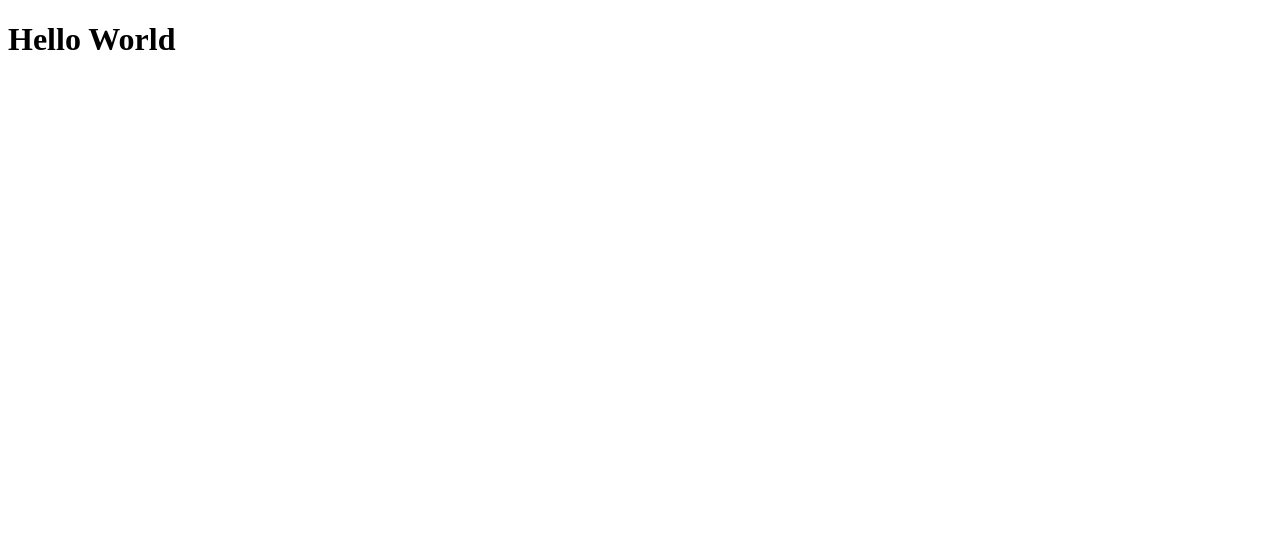
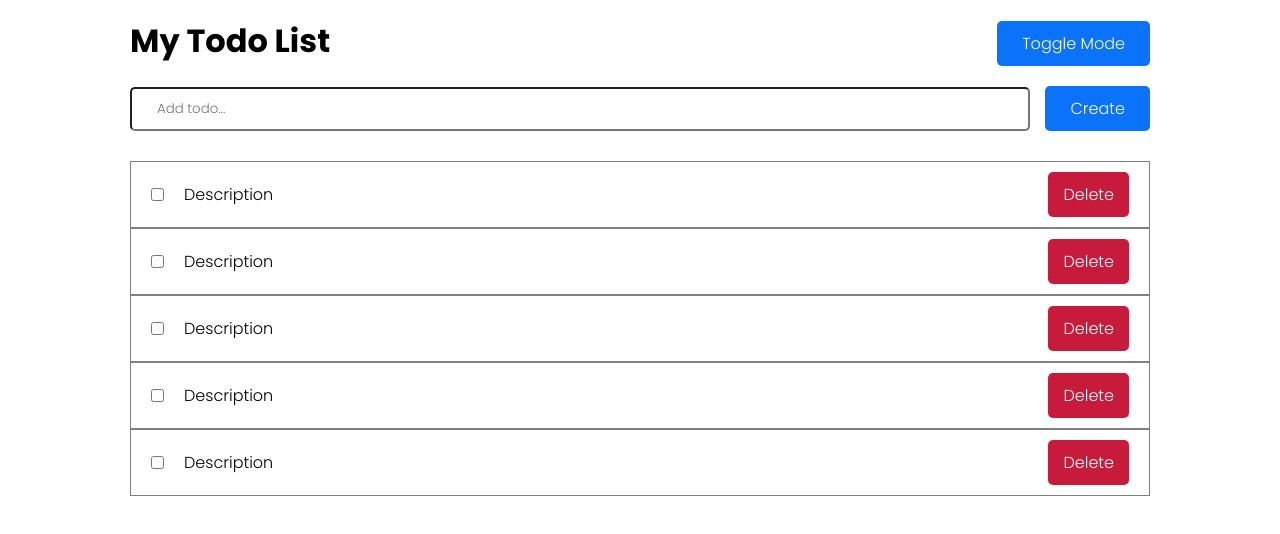
Before and after one commit to VitaliyRudakovskiy/react-to-do-list, a React (Create React App) app: page / in a window 1280 px wide. Shown: the top 534 px of the page. Built offline with nearby package versions, Linux system fonts and the light colour scheme.

Commit message:
feat: add design

```diff
--- a/public/index.html
+++ b/public/index.html
@@ -3,6 +3,11 @@
   <head>
     <meta charset="utf-8" />
     <meta name="viewport" content="width=device-width, initial-scale=1" />
+    <link rel="preconnect" href="https://fonts.googleapis.com" />
+    <link rel="preconnect" href="https://fonts.gstatic.com" crossorigin />
+    <link
+      href="https://fonts.googleapis.com/css2?family=Poppins:wght@300;700&display=swap"
+      rel="stylesheet" />
     <title>React App</title>
   </head>
   <body>
--- a/src/App.js
+++ b/src/App.js
@@ -1,9 +1,13 @@
 import React from "react";
+import "./styles/App.css";
+import Header from "./components/Header";
+import TodoList from "./components/TodoList";
 
 function App() {
   return (
-    <div>
-      <h1>Hello World</h1>
+    <div className='container'>
+      <Header />
+      <TodoList />
     </div>
   );
 }
--- /dev/null
+++ b/src/components/Header.jsx
@@ -0,0 +1,23 @@
+import React from "react";
+import classes from "../styles/Header.module.css";
+
+const Header = () => {
+  return (
+    <div>
+      <div className={classes.headerTop}>
+        <h1>My Todo List</h1>
+        <button className={classes.createTodoButton}>Toggle Mode</button>
+      </div>
+      <form className={classes.headerForm}>
+        <input
+          className={classes.createTodoInput}
+          type='text'
+          placeholder='Add todo...'
+        />
+        <button className={classes.createTodoButton}>Create</button>
+      </form>
+    </div>
+  );
+};
+
+export default Header;
--- /dev/null
+++ b/src/components/TodoItem.jsx
@@ -0,0 +1,16 @@
+import React from "react";
+import classes from "../styles/TodoItem.module.css";
+
+const TodoItem = () => {
+  return (
+    <form className={classes.itemForm}>
+      <label>
+        <input type='checkbox' />
+        <p>Description</p>
+      </label>
+      <button className={classes.deleteTodoButton}>Delete</button>
+    </form>
+  );
+};
+
+export default TodoItem;
--- /dev/null
+++ b/src/components/TodoList.jsx
@@ -0,0 +1,16 @@
+import React from "react";
+import TodoItem from "./TodoItem";
+
+const TodoList = () => {
+  return (
+    <div>
+      <TodoItem />
+      <TodoItem />
+      <TodoItem />
+      <TodoItem />
+      <TodoItem />
+    </div>
+  );
+};
+
+export default TodoList;
--- /dev/null
+++ b/src/styles/App.css
@@ -0,0 +1,16 @@
+* {
+  margin: 0;
+  padding: 0;
+  box-sizing: border-box;
+}
+
+.container {
+  max-width: 1080px;
+  margin: 0 auto;
+  padding: 0 30px;
+}
+
+body {
+  font-family: "Poppins", sans-serif;
+  line-height: 1.6;
+}
--- /dev/null
+++ b/src/styles/Header.module.css
@@ -0,0 +1,34 @@
+.headerForm,
+.headerTop {
+  display: flex;
+  align-items: center;
+  justify-content: space-between;
+}
+
+.headerForm {
+  gap: 15px;
+  margin-bottom: 30px;
+}
+
+h1 {
+  margin: 15px 0 20px;
+}
+
+.createTodoButton {
+  font-family: "Poppins", sans-serif;
+  font-size: 1rem;
+  padding: 10px 25px;
+  color: #ffffff;
+  background-color: #0a73fa;
+  border-radius: 5px;
+  cursor: pointer;
+  border: none;
+}
+
+.createTodoInput {
+  font-family: "Poppins", sans-serif;
+  width: 100%;
+  outline: none;
+  padding: 10px 25px;
+  border-radius: 5px;
+}
--- /dev/null
+++ b/src/styles/TodoItem.module.css
@@ -0,0 +1,26 @@
+.deleteTodoButton {
+  font-family: "Poppins", sans-serif;
+  font-size: 1rem;
+  padding: 10px 15px;
+  color: #ffffff;
+  background-color: #c81a3b;
+  border-radius: 5px;
+  cursor: pointer;
+  border: none;
+}
+
+.itemForm,
+.itemForm label {
+  display: flex;
+  align-items: center;
+}
+
+.itemForm {
+  border: 1px solid grey;
+  padding: 10px 20px;
+  justify-content: space-between;
+}
+
+.itemForm label {
+  gap: 20px;
+}
```
